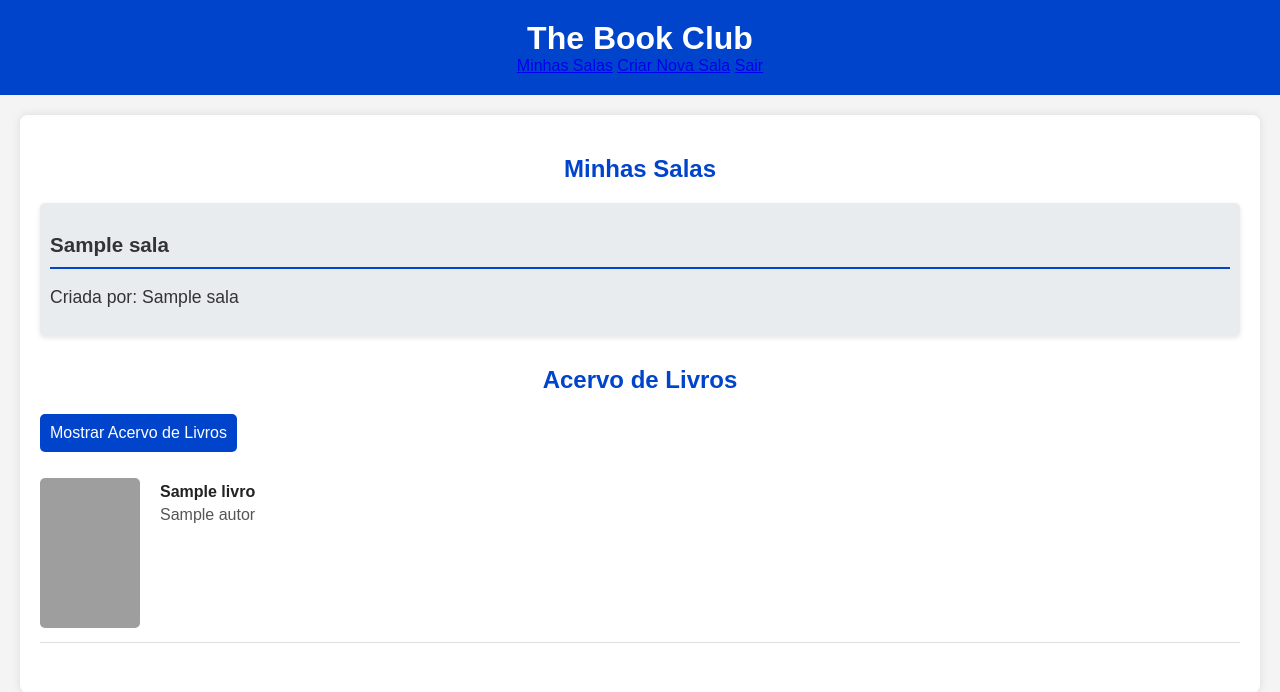
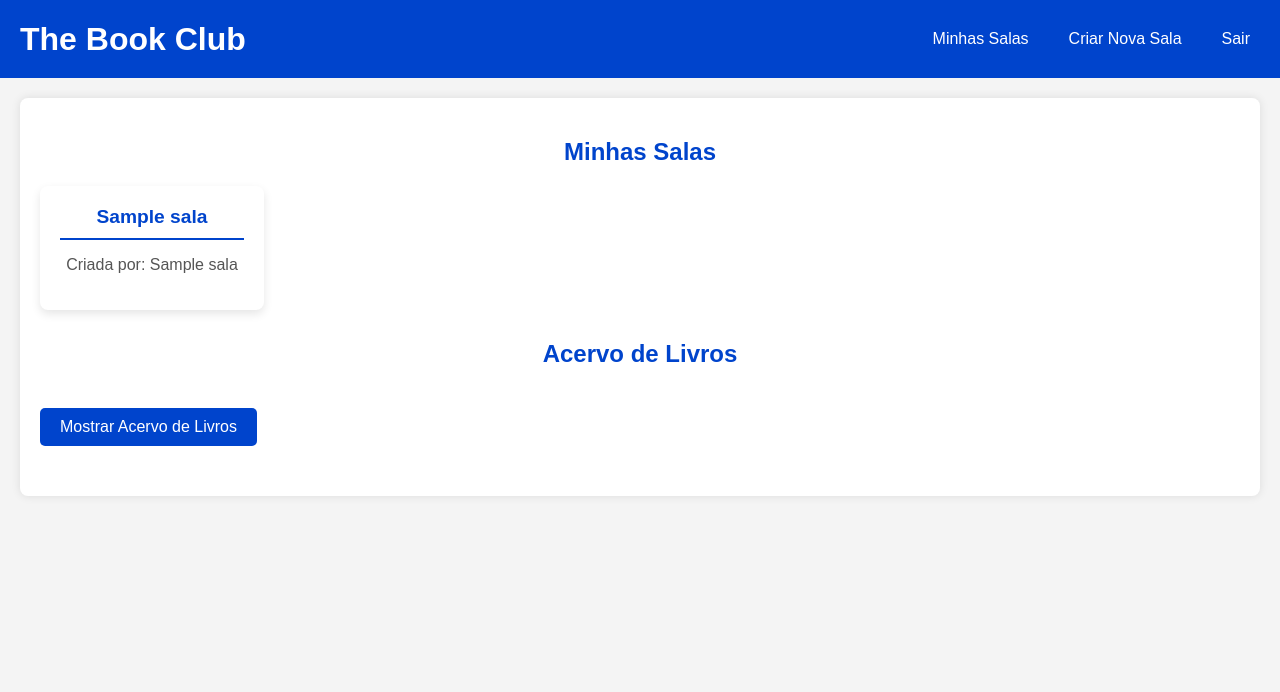
Before and after one commit to Davido159/Clube-do-livro-, a Flask app: template Templates/home.html in a window 1280 px wide. Shown: the top 692 px of the page. Run offline with Flask 3, Linux system fonts and the light colour scheme; the template is opened without the code that fills it: most values are stand-ins (such as "Sample title", 1, 10 or a date in 2020); grey boxes are pictures that could not be loaded.

Commit message:
Update home.css

```diff
--- a/static/CSS/home.css
+++ b/static/CSS/home.css
@@ -10,13 +10,36 @@
 header {
     background-color: #0044cc;
     color: white;
-    text-align: center;
     padding: 20px 0;
+    display: flex;
+    justify-content: space-between;
+    align-items: center;
+    padding-left: 20px;
+    padding-right: 20px;
 }
 
 header h1 {
     margin: 0;
     font-size: 2rem;
+}
+
+/* Barra de navegação */
+nav {
+    display: flex;
+    gap: 20px;
+}
+
+nav a {
+    color: white;
+    text-decoration: none;
+    font-size: 1rem;
+    padding: 10px;
+    border-radius: 5px;
+    transition: background-color 0.3s;
+}
+
+nav a:hover {
+    background-color: #003399;
 }
 
 /* Container principal */
@@ -48,32 +71,44 @@
 }
 
 /* Lista de Salas */
-.rooms-section ul {
-    padding: 0;
-    list-style-type: none;
+.rooms-list {
+    display: grid;
+    grid-template-columns: repeat(auto-fill, minmax(200px, 1fr));
+    gap: 20px;
+    margin-top: 20px;
 }
 
-.rooms-section ul li {
-    margin-bottom: 10px;
+.room-card {
+    background-color: #fff;
+    border-radius: 8px;
+    box-shadow: 0 4px 10px rgba(0, 0, 0, 0.1);
+    overflow: hidden;
+    transition: transform 0.3s ease;
 }
 
-.rooms-section .room-link {
-    display: block;
-    padding: 10px;
-    background-color: #e9ecef;
-    border-radius: 5px;
-    color: #333;
-    text-decoration: none;
-    font-size: 1.1rem; /* Ajusta o tamanho da fonte da pagina*/
-    overflow: hidden; /* Garante que o texto não ultrapasse o contêiner */
-    text-overflow: ellipsis; /* Adiciona "..." se o texto for muito longo */
-    white-space: nowrap; /* Impede que o texto quebre em várias linhas */
-    box-shadow: 0 2px 5px rgba(0, 0, 0, 0.1); /* Adiciona sombra para destaque */
+.room-card:hover {
+    transform: translateY(-10px);
 }
 
-.rooms-section .room-link:hover {
-    background-color: #d6d6d6;
+.room-link {
+    display: block;
+    text-decoration: none;
+    color: inherit;
+    padding: 20px;
+}
+
+.room-info {
+    text-align: center;
+}
+
+.room-info h3 {
+    font-size: 1.2rem;
+    margin: 0;
     color: #0044cc;
+}
+
+.room-info p {
+    color: #555;
 }
 
 /* Lista de Livros */
@@ -121,21 +156,28 @@
     margin: 5px 0;
 }
 
-/* Link para criar sala */
-.create-room-link {
-    display: inline-block;
+/* Botão de toggle para acervo de livros */
+#toggle-books {
     margin-top: 20px;
-    padding: 10px 15px;
+    padding: 10px 20px;
     background-color: #0044cc;
-    color: #fff;
-    text-decoration: none;
+    color: white;
+    border: none;
     border-radius: 5px;
-    font-weight: bold;
     font-size: 1rem;
+    cursor: pointer;
 }
 
-.create-room-link:hover {
+#toggle-books:hover {
     background-color: #003399;
+}
+
+.hidden {
+    display: none;
+}
+
+.visible {
+    display: block;
 }
 
 /* Animação de revelação */
@@ -149,3 +191,9 @@
     opacity: 1;
     transform: translateY(0);
 }
+
+/* Destaque ao passar o mouse */
+.highlight {
+    transform: scale(1.05);
+    transition: transform 0.2s ease-in-out;
+}
```
